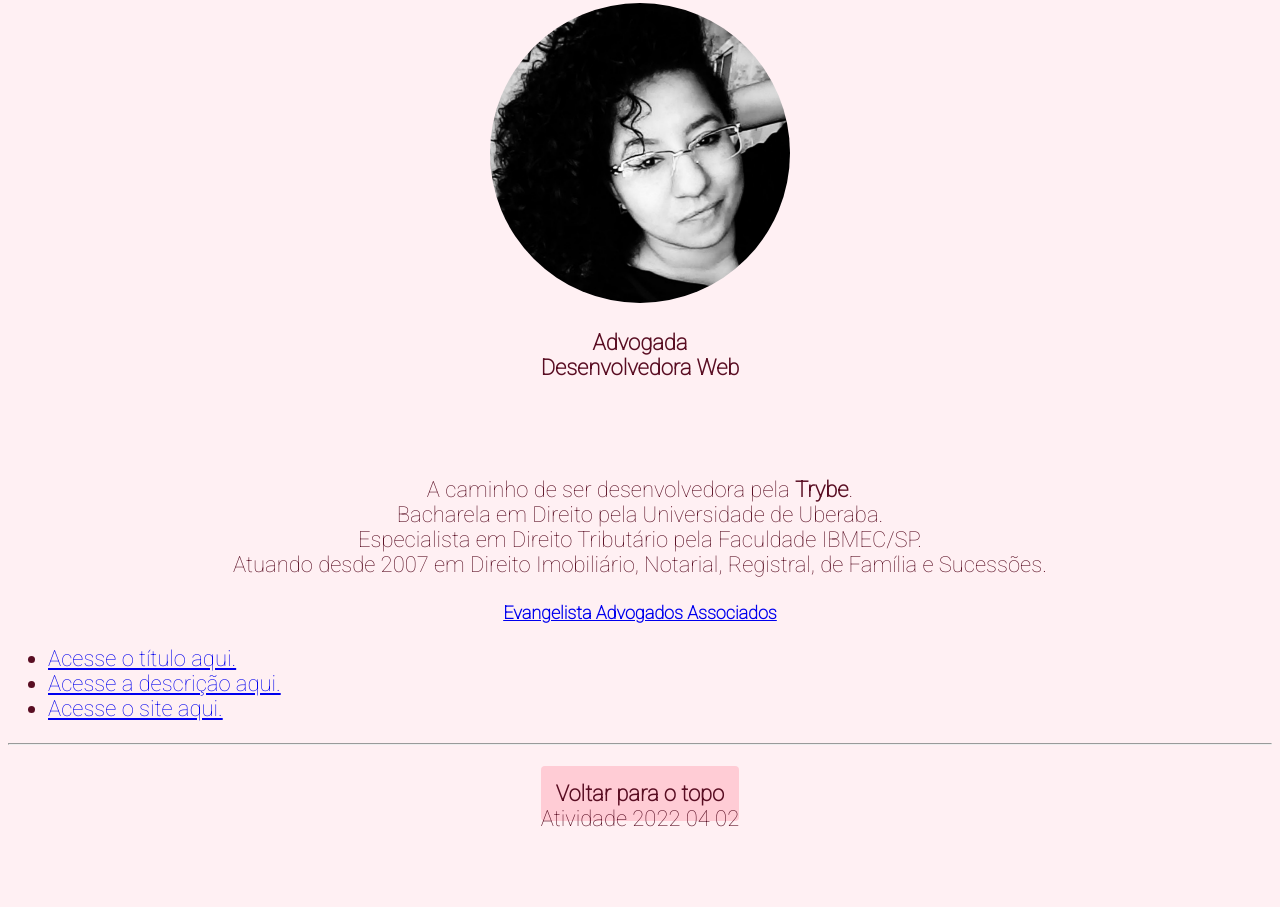
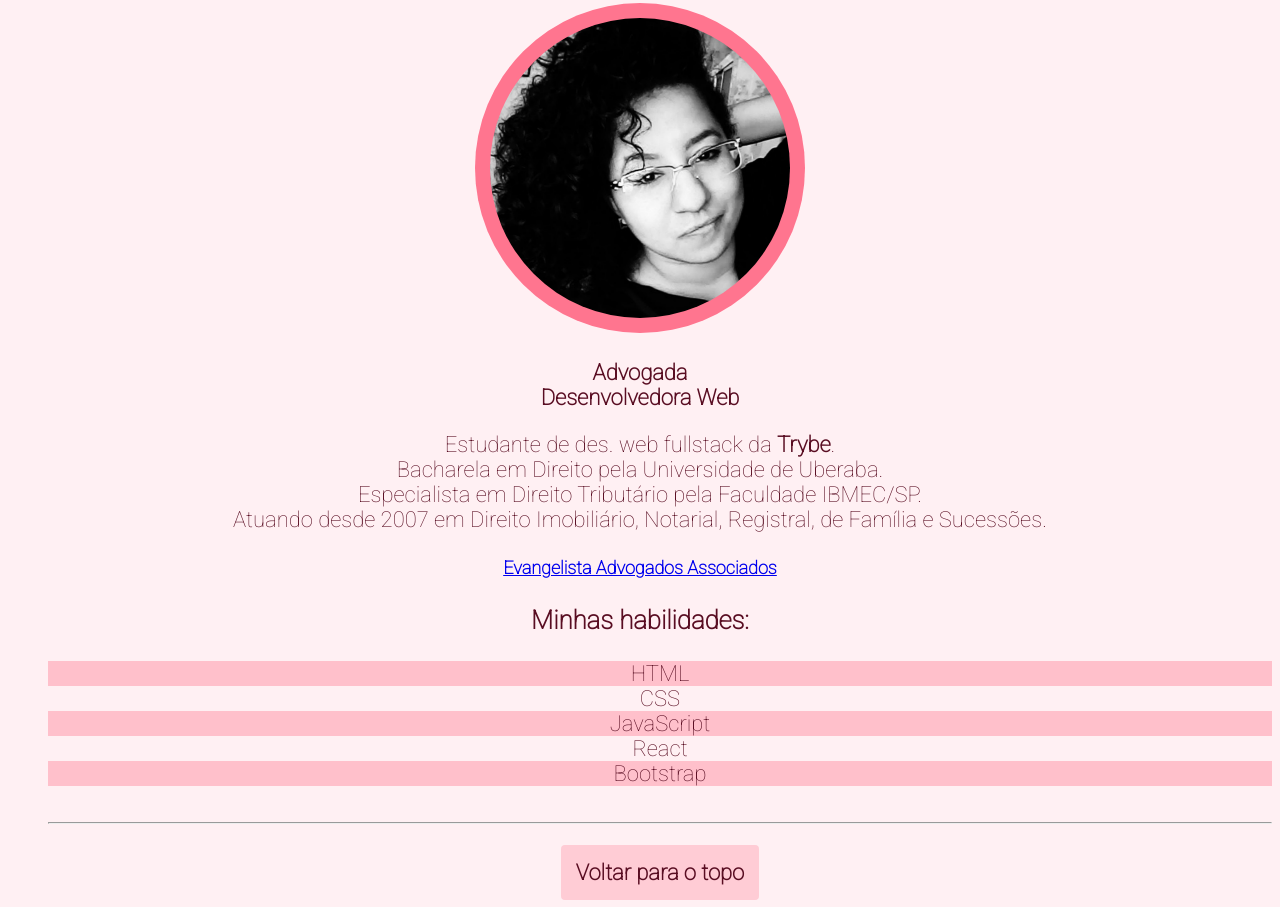
Before and after one commit to kallyeneevangelista/kallyeneevangelista.github.io, a plain HTML site: page index.html in a window 1280 px wide. Shown: the part 280-1187 px from the top of the page. Before the commit the page ends 1119 px from the top, so only its background shows below. Drawn offline with Linux system fonts and the light colour scheme.

Commit message:
Atualização do portifolio

```diff
--- a/index.html
+++ b/index.html
@@ -6,84 +6,33 @@
     <meta http-equiv="X-UA-Compatible" content="IE=edge">
     <meta name="viewport" content="width=device-width, initial-scale=1.0">
     <title>Kallyene's Portifolio</title>
+    <link rel="stylesheet" href="./style.css">
     <link rel="preconnect" href="https://fonts.googleapis.com">
     <link rel="preconnect" href="https://fonts.gstatic.com" crossorigin>
     <link
         href="https://fonts.googleapis.com/css2?family=Merriweather&family=Raleway:wght@100&family=Roboto:wght@100&display=swap"
         rel="stylesheet">
-    <style>
-        #titulo {
-            font-family: 'Merriweather', serif;
-            font-size: 50px;
-            text-align: center;
-            color: #590d22;
-            background-color: #ff758f;
-            border-radius: 4px;
-            padding: 30px 20px;
-            font-weight: bold;
-        }
-
-        h2 {
-            font-family: 'Raleway', sans-serif;
-            font-size: 40px;
-            text-align: center;
-            color: #800f2f;
-        }
-
-        #foto-principal {
-            border-radius: 100%;
-            width: 300px;
-        }
-
-        #profissoes {
-            font-weight: bold
-        }
-
-        body {
-            font-family: 'Roboto', sans-serif;
-            font-size: 22px;
-            background-color: #fff0f3;
-            text-align: center;
-            color: #590d22;
-        }
-
-        #site {
-            font-size: 18px;
-            font-weight: bold;
-        }
-
-        .classe-de-links-internos {
-            text-align: left;
-        }
-
-        #voltar-para-o-topo {
-            color: #590d22;
-            text-align: end;
-            background-color: #ffccd5;
-            padding: 15px;
-            border-radius: 4px;
-            text-decoration: none;
-            font-weight: bold;
-        }
-    </style>
 </head>
 
 <body>
+
     <h1 id="titulo">Kallyene Evangelista</h1>
 
     <h2>Portifólio</h2>
     <hr>
 
+    <div>
+
+        <div class="image-container">
             <img id="foto-principal" src="./fotoKallyene.png" alt="Foto de Kallyene Evangelista" width="150px">
+        </div>
 
-    <p id="descricao">
+        <div>
             <p id="profissoes">Advogada <br>
                 Desenvolvedora Web
             </p>
-        <br>
-        <br>
-        <br>
-        A caminho de ser desenvolvedora pela <strong>Trybe</strong>.
+            <p>
+                Estudante de des. web fullstack da <strong>Trybe</strong>.
                 <br>
                 Bacharela em Direito pela Universidade de Uberaba.
                 <br>
@@ -91,25 +40,25 @@
                 <br>
                 Atuando desde 2007 em Direito Imobiliário, Notarial, Registral, de Família e Sucessões.
             </p>
+            <a id="site" href="https://evangelistaadvassociados.com.br/" target="blank">Evangelista Advogados
+                Associados</a>
+        </div>
+    </div>
 
-    <a id="site" href="https://evangelistaadvassociados.com.br/" target="blank">Evangelista Advogados Associados</a>
+
+    <h3>Minhas habilidades:</h3>
+    <ul>
+        <li>HTML</li>
+        <li>CSS</li>
+        <li>JavaScript</li>
+        <li>React</li>
+        <li>Bootstrap</li>
+
+        <br>
+        <hr>
         <br>
 
-    <ul id="links-internos">
-        <li class="classe-de-links-internos"><a href="#titulo">Acesse o título aqui.</a></li>
-        <li class="classe-de-links-internos"><a href="#descricao">Acesse a descrição aqui.</a></li>
-        <li class="classe-de-links-internos"><a href="#site">Acesse o site aqui.</a></li>
-    </ul>
-
-    <hr>
-
-    <br>
         <a id="voltar-para-o-topo" href="#foto-principal">Voltar para o topo</a>
-    <br>
-
-
- Atividade 2022 04 02
-
 
 </body>
 
--- /dev/null
+++ b/style.css
@@ -0,0 +1,69 @@
+#titulo {
+    font-family: 'Merriweather', serif;
+    font-size: 50px;
+    text-align: center;
+    color: #590d22;
+    background-color: #ff758f;
+    border-radius: 4px;
+    padding: 30px 20px;
+    font-weight: bold;
+}
+
+h2 {
+    font-family: 'Raleway', sans-serif;
+    font-size: 40px;
+    text-align: center;
+    color: #800f2f;
+}
+
+#foto-principal {
+    padding: 15px;
+    background-color: #ff758f;
+    border-radius: 100%;
+    width: 300px;
+}
+
+#profissoes {
+    font-weight: bold
+}
+
+body {
+    font-family: 'Roboto', sans-serif;
+    font-size: 22px;
+    background-color: #fff0f3;
+    text-align: center;
+    color: #590d22;
+}
+
+#site {
+    font-size: 18px;
+    font-weight: bold;
+}
+
+li {
+    list-style-type: none;
+    text-align: center;
+}
+
+li:hover {
+    background-color: #ff758f;
+}
+
+ul li:nth-child(odd) {
+    background-color: pink;
+}
+
+#voltar-para-o-topo {
+    color: #590d22;
+    text-align: end;
+    background-color: #ffccd5;
+    padding: 15px;
+    margin: 15px;
+    border-radius: 4px;
+    text-decoration: none;
+    font-weight: bold;
+}
+
+#voltar-para-topo:hover {
+    background-color: #ff758f;
+}
```
Lines whose indentation alone changed are shown as unchanged.
